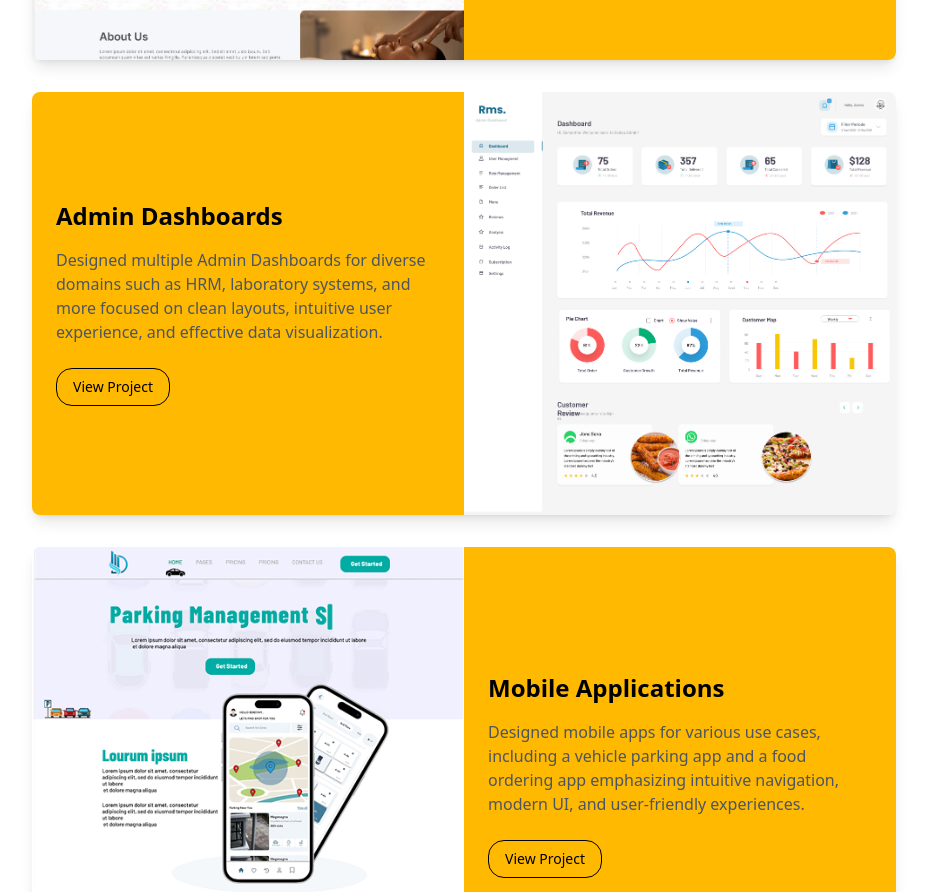
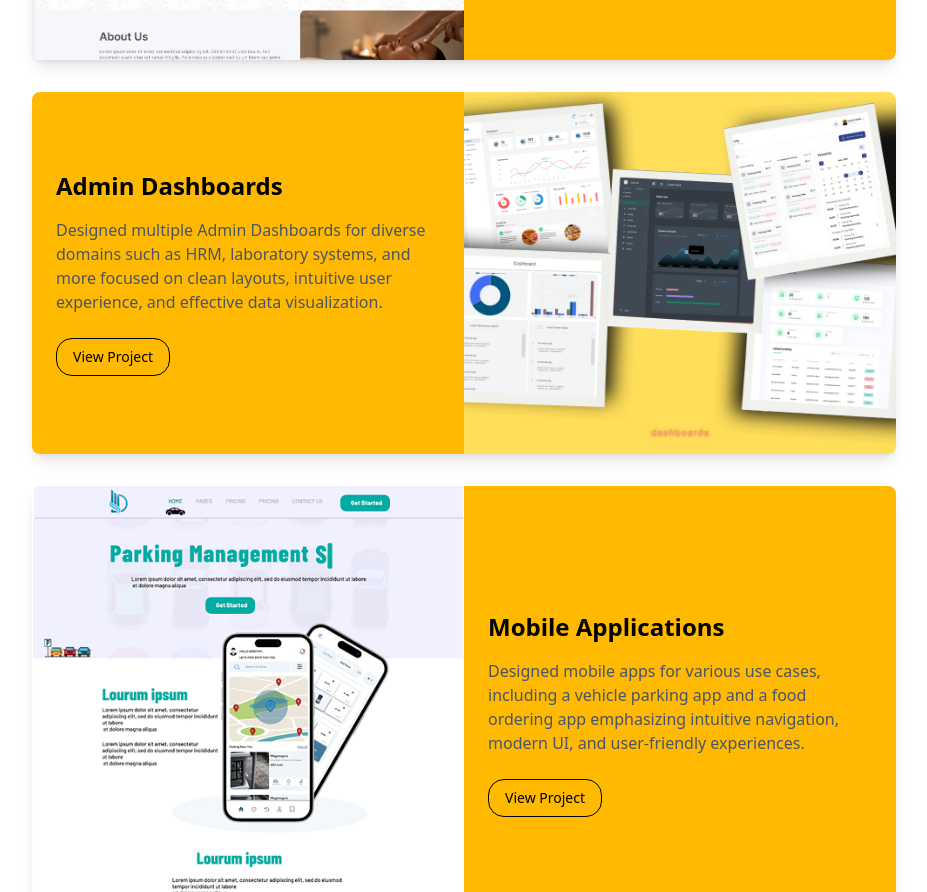
Before and after one commit to Eyuel3113/portfolio, a Next.js app: page / in a window 1280 px wide. Shown: the part 3539-4431 px from the top of the page, without its empty margins (200-1127 px from the left). Built offline with nearby package versions, Linux system fonts and the light colour scheme.

Commit message:
Update portfolio last

```diff
--- a/components/Hero.tsx
+++ b/components/Hero.tsx
@@ -279,7 +279,7 @@ export default function Hero() {
             </div>
             <div className="md:w-1/2">
               <img
-                src="/dash board.png"
+                src="/dashboards.png"
                 alt="Card Image"
                 className="object-cover w-full h-full"
               />
```
Also changed, not shown: public/dashboards.png (added), 1 other file (tests, documents, lock files or other folders).
